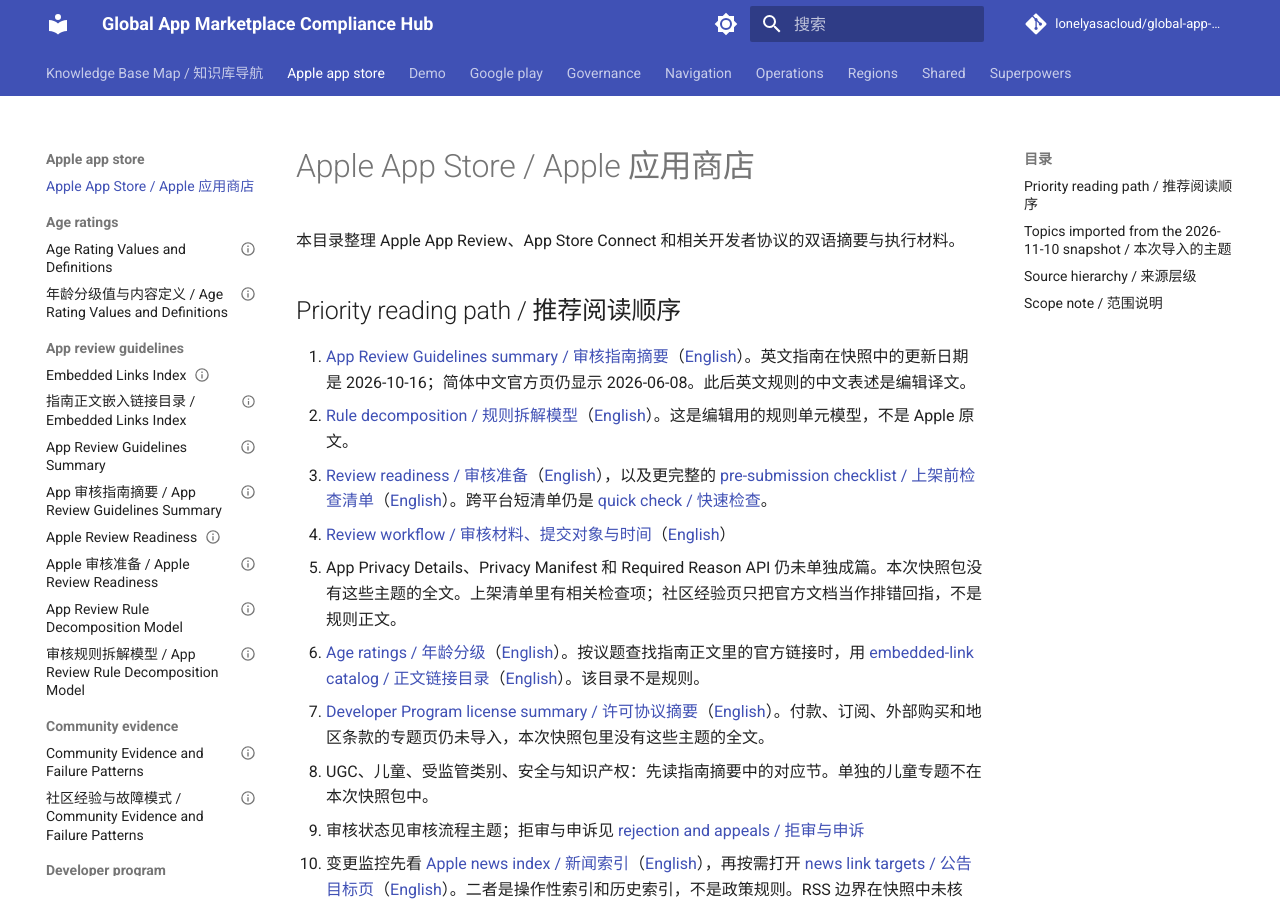
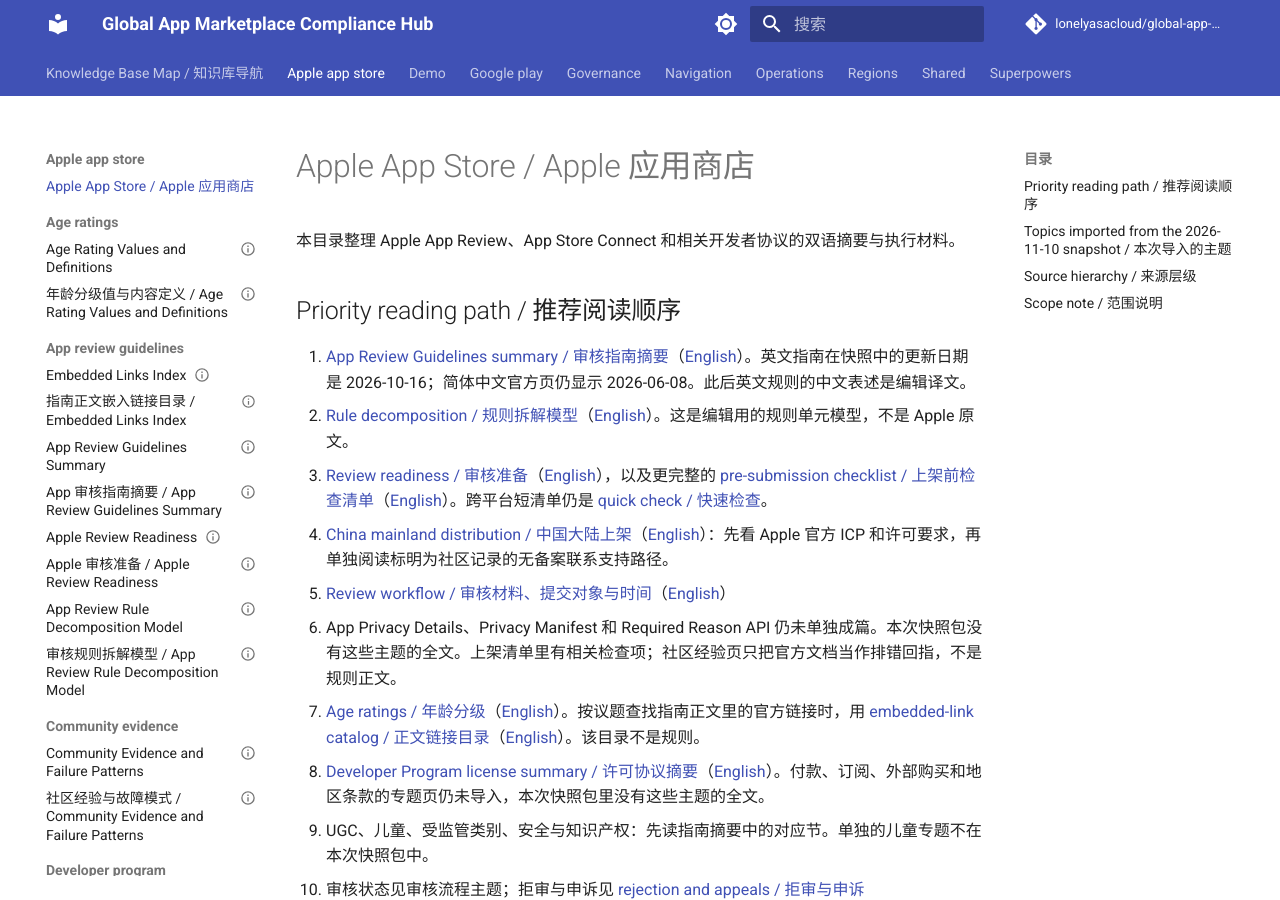
Before and after one commit to lonelyasacloud/global-app-marketplace-compliance-hub, an MkDocs documentation site: the page built from docs/apple-app-store/README.md, in a window 1280 px wide and 900 px high. Built offline with MkDocs 1.6.1 and Material for MkDocs 9.7.7, drawn with Linux system fonts in a browser that asks for light colours; comment, search, counter and statistics services are not loaded.

Commit message:
docs: add China Apple distribution entry

```diff
--- a/docs/apple-app-store/README.md
+++ b/docs/apple-app-store/README.md
@@ -7,6 +7,7 @@
 1. [App Review Guidelines summary / 审核指南摘要](app-review-guidelines/guidelines-summary.zh-CN.md)（[English](app-review-guidelines/guidelines-summary.en-US.md)）。英文指南在快照中的更新日期是 2026-10-16；简体中文官方页仍显示 2026-06-08。此后英文规则的中文表述是编辑译文。
 2. [Rule decomposition / 规则拆解模型](app-review-guidelines/rule-decomposition.zh-CN.md)（[English](app-review-guidelines/rule-decomposition.en-US.md)）。这是编辑用的规则单元模型，不是 Apple 原文。
 3. [Review readiness / 审核准备](app-review-guidelines/review-readiness.zh-CN.md)（[English](app-review-guidelines/review-readiness.en-US.md)），以及更完整的 [pre-submission checklist / 上架前检查清单](pre-submission/submission-checklist.zh-CN.md)（[English](pre-submission/submission-checklist.en-US.md)）。跨平台短清单仍是 [quick check / 快速检查](../operations/pre-submission/quick-check.zh-CN.md)。
+4. [China mainland distribution / 中国大陆上架](../regions/china/apple-app-store-release.zh-CN.md)（[English](../regions/china/apple-app-store-release.en-US.md)）：先看 Apple 官方 ICP 和许可要求，再单独阅读标明为社区记录的无备案联系支持路径。
 4. [Review workflow / 审核材料、提交对象与时间](review-workflow/review-workflow.zh-CN.md)（[English](review-workflow/review-workflow.en-US.md)）
 5. App Privacy Details、Privacy Manifest 和 Required Reason API 仍未单独成篇。本次快照包没有这些主题的全文。上架清单里有相关检查项；社区经验页只把官方文档当作排错回指，不是规则正文。
 6. [Age ratings / 年龄分级](age-ratings/age-ratings.zh-CN.md)（[English](age-ratings/age-ratings.en-US.md)）。按议题查找指南正文里的官方链接时，用 [embedded-link catalog / 正文链接目录](app-review-guidelines/embedded-links.zh-CN.md)（[English](app-review-guidelines/embedded-links.en-US.md)）。该目录不是规则。
```
